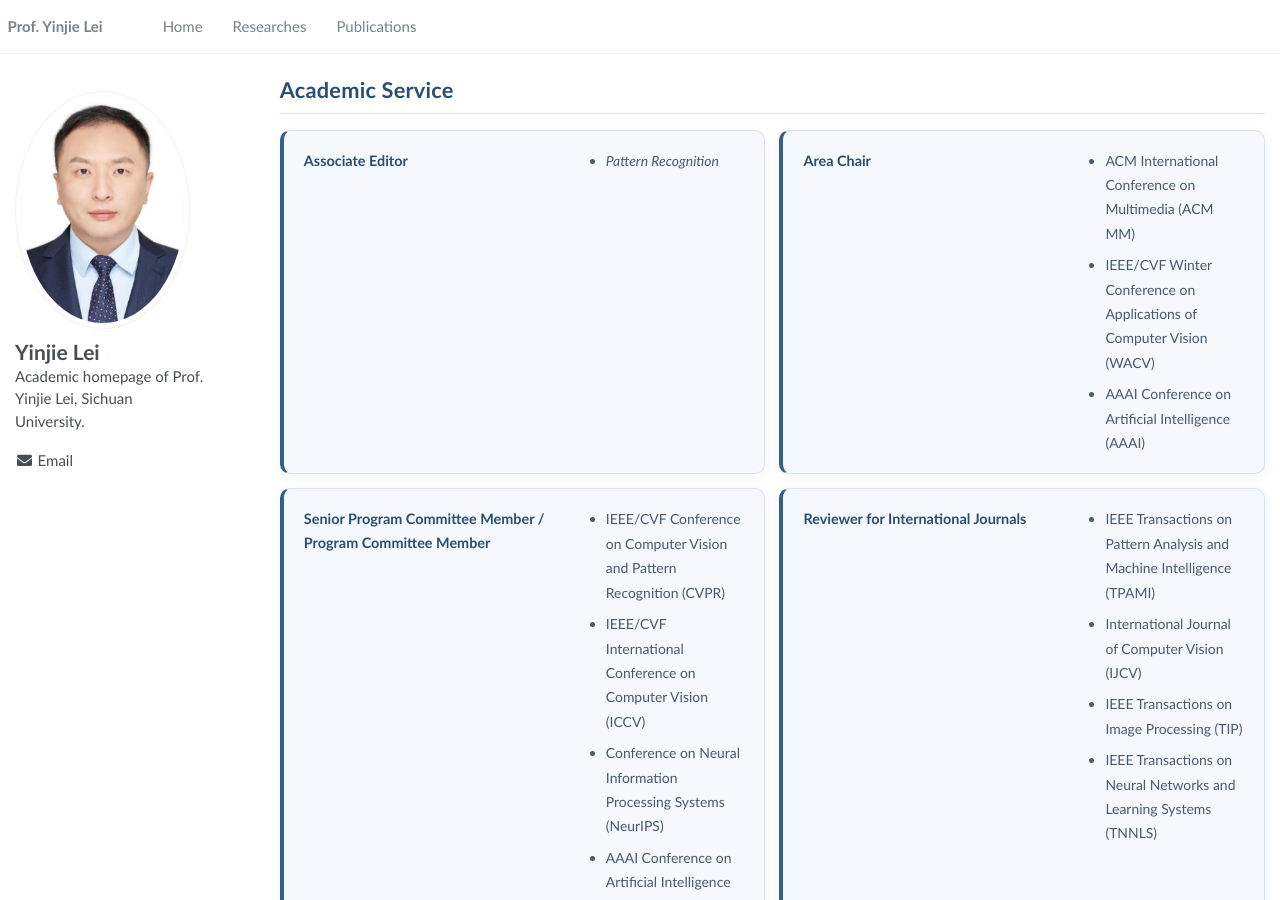
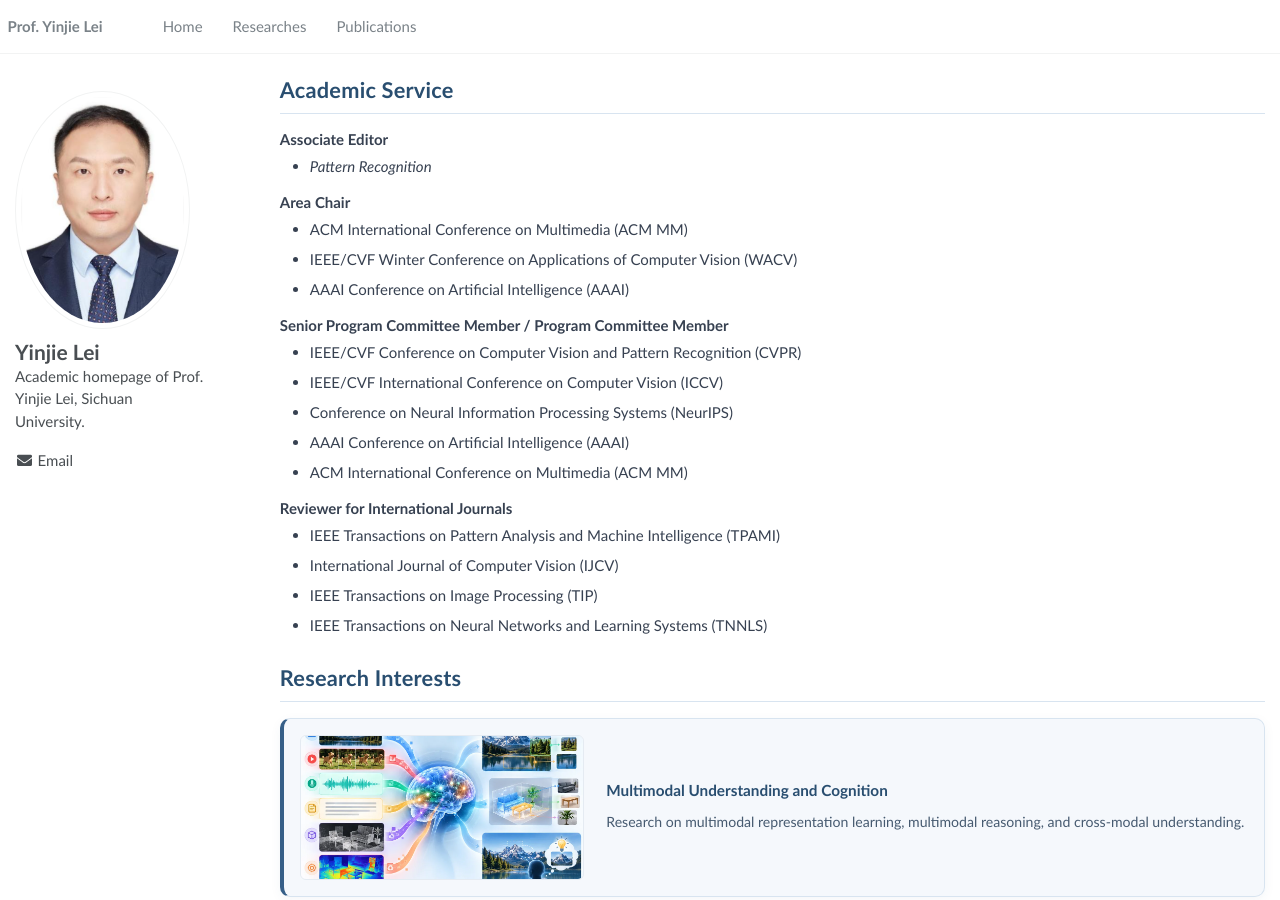
Before and after one commit to leolyj/leolyj.github.io, a Jekyll site: the page built from _pages/research.md, in a window 1280 px wide and 900 px high. Built offline with Jekyll 4.4.1, drawn with Linux system fonts in a browser that asks for light colours.

Commit message:
Redesign academic service layout

```diff
--- a/_pages/research.md
+++ b/_pages/research.md
@@ -8,16 +8,16 @@ author_profile: true
 
   <h2>Academic Service</h2>
 
-  <div class="service-grid">
+  <div class="service-panel">
 
-    <div class="service-card">
+    <div class="service-row">
       <h3>Associate Editor</h3>
       <ul>
         <li><em>Pattern Recognition</em></li>
       </ul>
     </div>
 
-    <div class="service-card">
+    <div class="service-row">
       <h3>Area Chair</h3>
       <ul>
         <li>ACM International Conference on Multimedia (ACM MM)</li>
@@ -26,7 +26,7 @@ author_profile: true
       </ul>
     </div>
 
-    <div class="service-card">
+    <div class="service-row">
       <h3>Senior Program Committee Member / Program Committee Member</h3>
       <ul>
         <li>IEEE/CVF Conference on Computer Vision and Pattern Recognition (CVPR)</li>
@@ -37,7 +37,7 @@ author_profile: true
       </ul>
     </div>
 
-    <div class="service-card">
+    <div class="service-row">
       <h3>Reviewer for International Journals</h3>
       <ul>
         <li>IEEE Transactions on Pattern Analysis and Machine Intelligence (TPAMI)</li>
```
